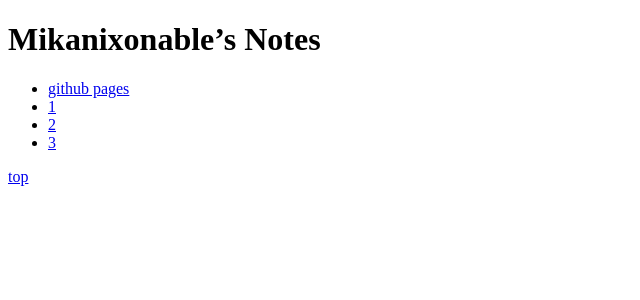
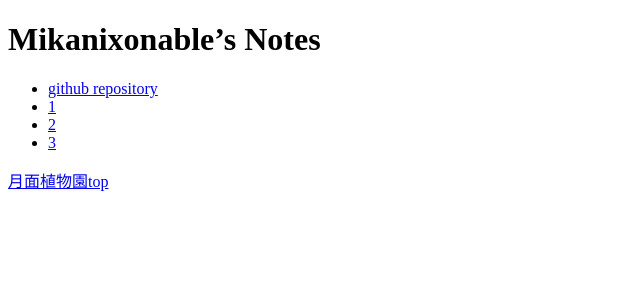
Before and after one commit to Mikanixonable/notes, a Jekyll site: the page built from index.md, in a window 1280 px wide. Shown: the top 300 px of the page, without its empty margins (0-640 px from the left). Built offline with Jekyll 4.4.1, drawn with Linux system fonts in a browser that asks for light colours; our own code applies the rules of GitHub Pages for plain Markdown files.

Commit message:
Update index.md

```diff
--- a/index.md
+++ b/index.md
@@ -1,7 +1,12 @@
+---
+layout: default
+title: Notes
+---
+
 # Mikanixonable's Notes
-* [github pages](https://mikanixonable.github.io/notes/)
+* [github repository](https://github.com/Mikanixonable/notes)
 * [1](./1)
 * [2](./2)
 * [3](./3)
 
-[top](..)
+[月面植物園top](..)
```
